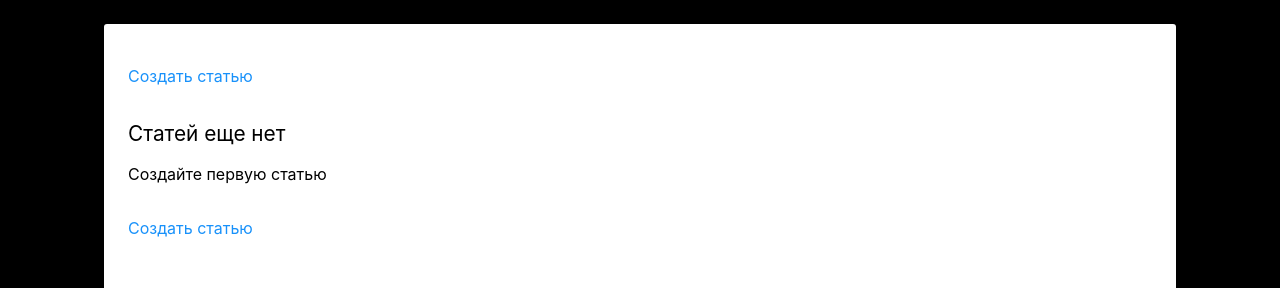
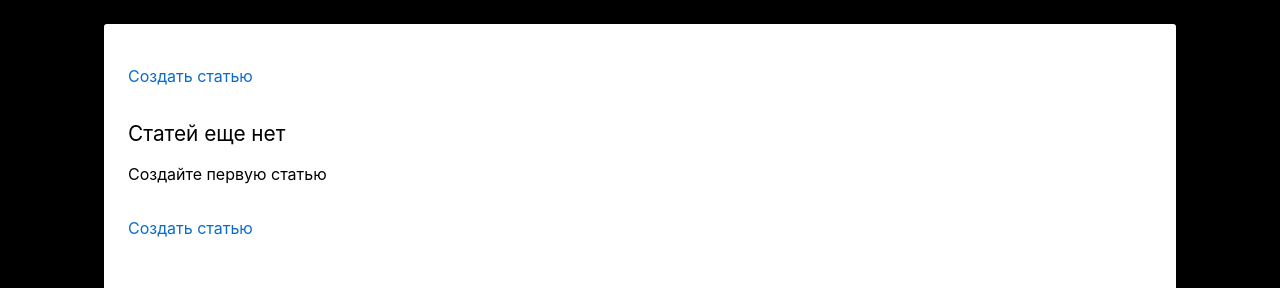
Before and after one commit to okudakaeva/text-annotations, an Angular app: page / in a window 1280 px wide. Shown: the top 288 px of the page. Built offline with nearby package versions, Linux system fonts and the light colour scheme.

Commit message:
fixed accessibility

```diff
--- a/src/styles.scss
+++ b/src/styles.scss
@@ -35,11 +35,11 @@ body {
 }
 
 a {
-  color: #1891fa;
+  color: #0b6bcb;
   text-decoration: none;
 
   &:visited {
-    color: #1891fa;
+    color: #0b6bcb;
   }
 
   &:hover {
```
